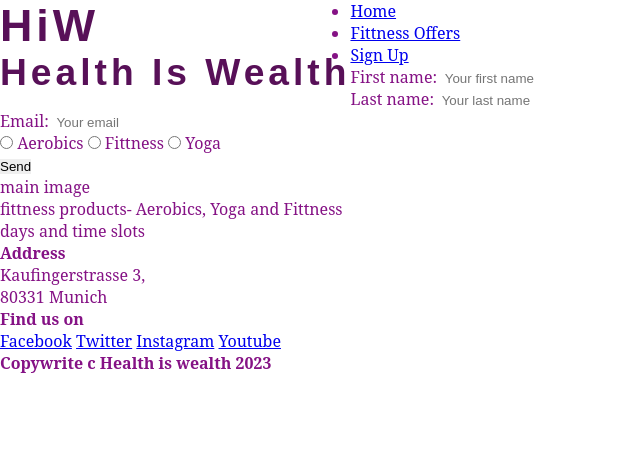
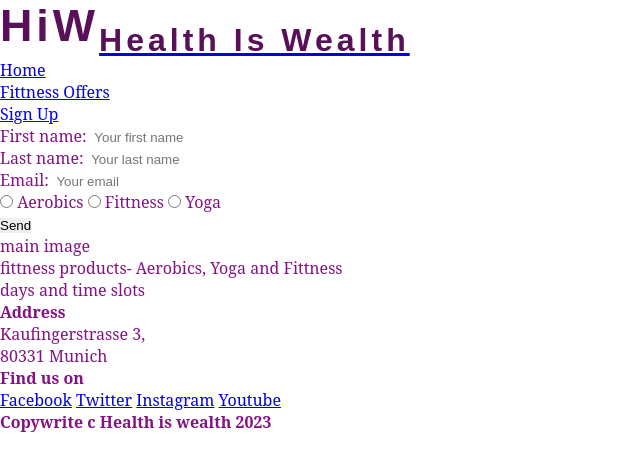
Before and after one commit to EIN-1/Health-Is-Wealth, a plain HTML site: page index.html in a window 1280 px wide. Shown: the whole page, without its empty margins (0-640 px from the left). Drawn offline with Linux system fonts and the light colour scheme.

Commit message:
feat:index.html

```diff
--- a/index.html
+++ b/index.html
@@ -19,11 +19,12 @@
     <header>
         <a href="index.html">
 
-            <h1 id="logo">HiW <br>
-                <span>
-                    <h5>Health Is Wealth</h5>
-                </span>
-            </h1>
+            <h1 id="logo">HiW</h1>
+            <br>
+            <span>
+                <h1>Health Is Wealth</h1>
+            </span>
+
 
         </a>
         <nav>
```
